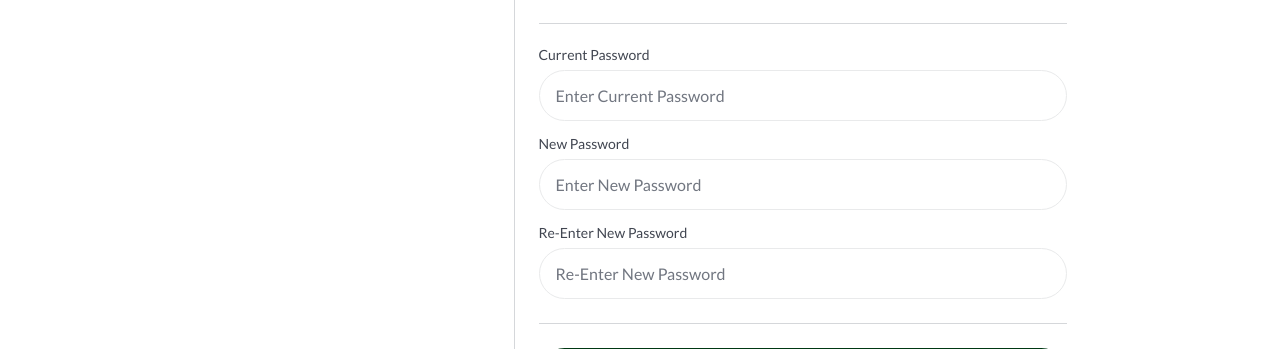
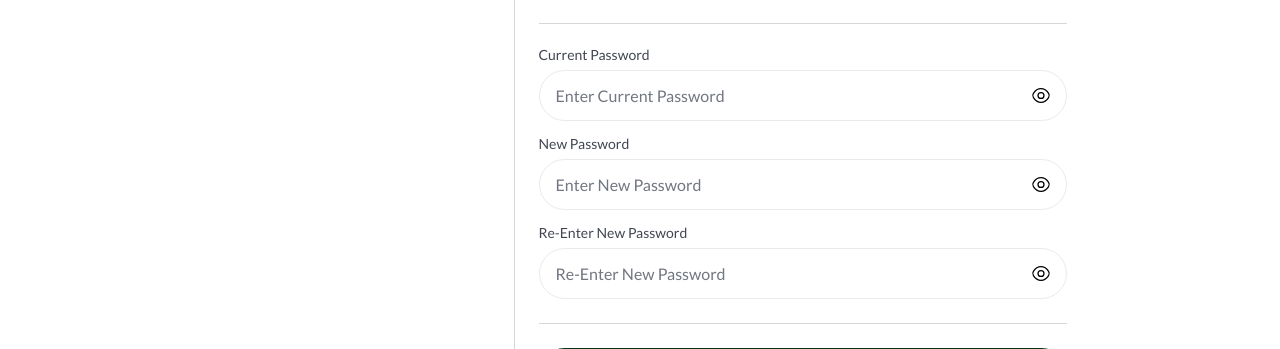
Before and after one commit to xpand-indonesia/ecommerce, a Next.js app: page /profile in a window 1280 px wide. Both pictures are taken after a click on the button "Change". Shown: the part 423-772 px from the top of the page. Built offline with nearby package versions, Linux system fonts and the light colour scheme.

Commit message:
Improve password visibility

```diff
--- /dev/null
+++ b/src/components/icons/eye.tsx
@@ -0,0 +1,32 @@
+import React from 'react';
+
+interface EyeProps extends React.ComponentPropsWithoutRef<'svg'> {
+    className?: string;
+}
+
+export const Eye: React.FC<EyeProps> = ({ className, ...props }) => (
+    <svg
+        width="1em"
+        height="1em"
+        viewBox="0 0 20 20"
+        fill="none"
+        xmlns="http://www.w3.org/2000/svg"
+        className={className}
+        {...props}
+    >
+        <path
+            d="M12.9823 9.99993C12.9823 11.6499 11.649 12.9833 9.99896 12.9833C8.34896 12.9833 7.01562 11.6499 7.01562 9.99993C7.01562 8.34993 8.34896 7.0166 9.99896 7.0166C11.649 7.0166 12.9823 8.34993 12.9823 9.99993Z"
+            stroke="currentColor"
+            strokeWidth="1.25"
+            strokeLinecap="round"
+            strokeLinejoin="round"
+        />
+        <path
+            d="M9.99792 16.8918C12.9396 16.8918 15.6813 15.1584 17.5896 12.1584C18.3396 10.9834 18.3396 9.00843 17.5896 7.83343C15.6813 4.83343 12.9396 3.1001 9.99792 3.1001C7.05625 3.1001 4.31458 4.83343 2.40625 7.83343C1.65625 9.00843 1.65625 10.9834 2.40625 12.1584C4.31458 15.1584 7.05625 16.8918 9.99792 16.8918Z"
+            stroke="currentColor"
+            strokeWidth="1.25"
+            strokeLinecap="round"
+            strokeLinejoin="round"
+        />
+    </svg>
+);
--- a/src/features/profile/components/change-password-form.tsx
+++ b/src/features/profile/components/change-password-form.tsx
@@ -1,37 +1,68 @@
 'use client';
 
+import { Eye } from '@/components/icons/eye';
 import { Input } from '@/components/ui/form/field/input';
 import { Label } from '@/components/ui/form/label';
 import { useState } from 'react';
 
 export function ChangePasswordForm() {
-    const [isChangePassword, setIsChangePassword] = useState(false);
+    const [passwordVisible, setPasswordVisible] = useState(false);
+    const [newPasswordVisible, setNewPasswordVisible] = useState(false);
+    const [reNewPasswordVisible, setReNewPasswordVisible] = useState(false);
 
     return (
         <div className="pb-6 border-b border-gray-300 flex flex-col gap-4">
             <div className="flex flex-col gap-2">
                 <Label>Current Password</Label>
+                <div className="relative">
                     <Input
-                    type="text"
+                        type={passwordVisible ? 'text' : 'password'}
                         placeholder="Enter Current Password"
-                    className="border-gray-200"
+                        className="border-gray-200 pr-13"
                     />
+                    <div
+                        onClick={() => setPasswordVisible(!passwordVisible)}
+                        className="absolute right-0 top-1/2 -translate-y-[50%] h-full px-4 flex items-center justify-center rounded-full cursor-pointer"
+                    >
+                        <Eye className="size-5" />
+                    </div>
+                </div>
             </div>
             <div className="flex flex-col gap-2">
                 <Label>New Password</Label>
+                <div className="relative">
                     <Input
-                    type="text"
+                        type={newPasswordVisible ? 'text' : 'password'}
                         placeholder="Enter New Password"
-                    className="border-gray-200"
+                        className="border-gray-200 pr-13"
                     />
+                    <div
+                        onClick={() =>
+                            setNewPasswordVisible(!newPasswordVisible)
+                        }
+                        className="absolute right-0 top-1/2 -translate-y-[50%] h-full px-4 flex items-center justify-center rounded-full cursor-pointer"
+                    >
+                        <Eye className="size-5" />
+                    </div>
+                </div>
             </div>
             <div className="flex flex-col gap-2">
                 <Label>Re-Enter New Password</Label>
+                <div className="relative">
                     <Input
-                    type="text"
+                        type={reNewPasswordVisible ? 'text' : 'password'}
                         placeholder="Re-Enter New Password"
-                    className="border-gray-200"
+                        className="border-gray-200 pr-13"
                     />
+                    <div
+                        onClick={() =>
+                            setReNewPasswordVisible(!reNewPasswordVisible)
+                        }
+                        className="absolute right-0 top-1/2 -translate-y-[50%] h-full px-4 flex items-center justify-center rounded-full cursor-pointer"
+                    >
+                        <Eye className="size-5" />
+                    </div>
+                </div>
             </div>
         </div>
     );
```
Lines whose indentation alone changed are shown as unchanged.
